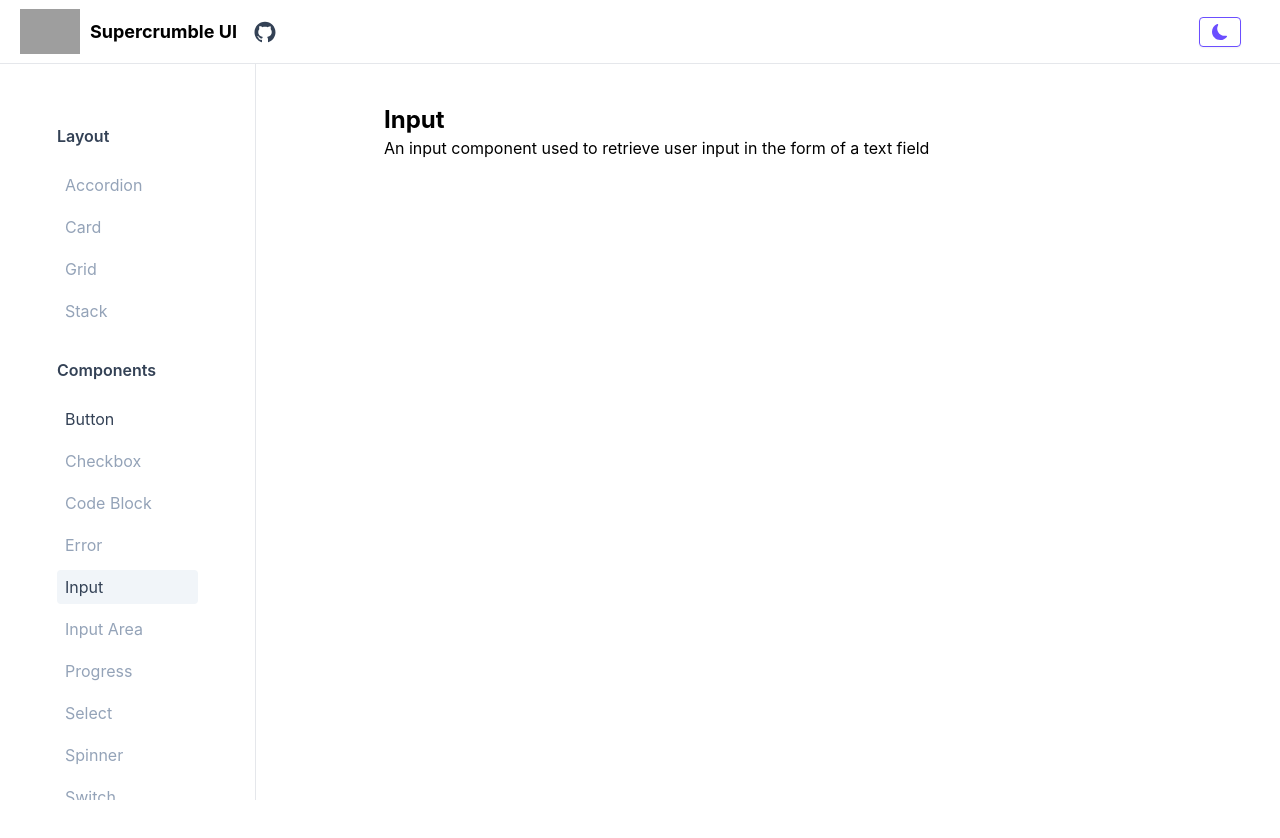
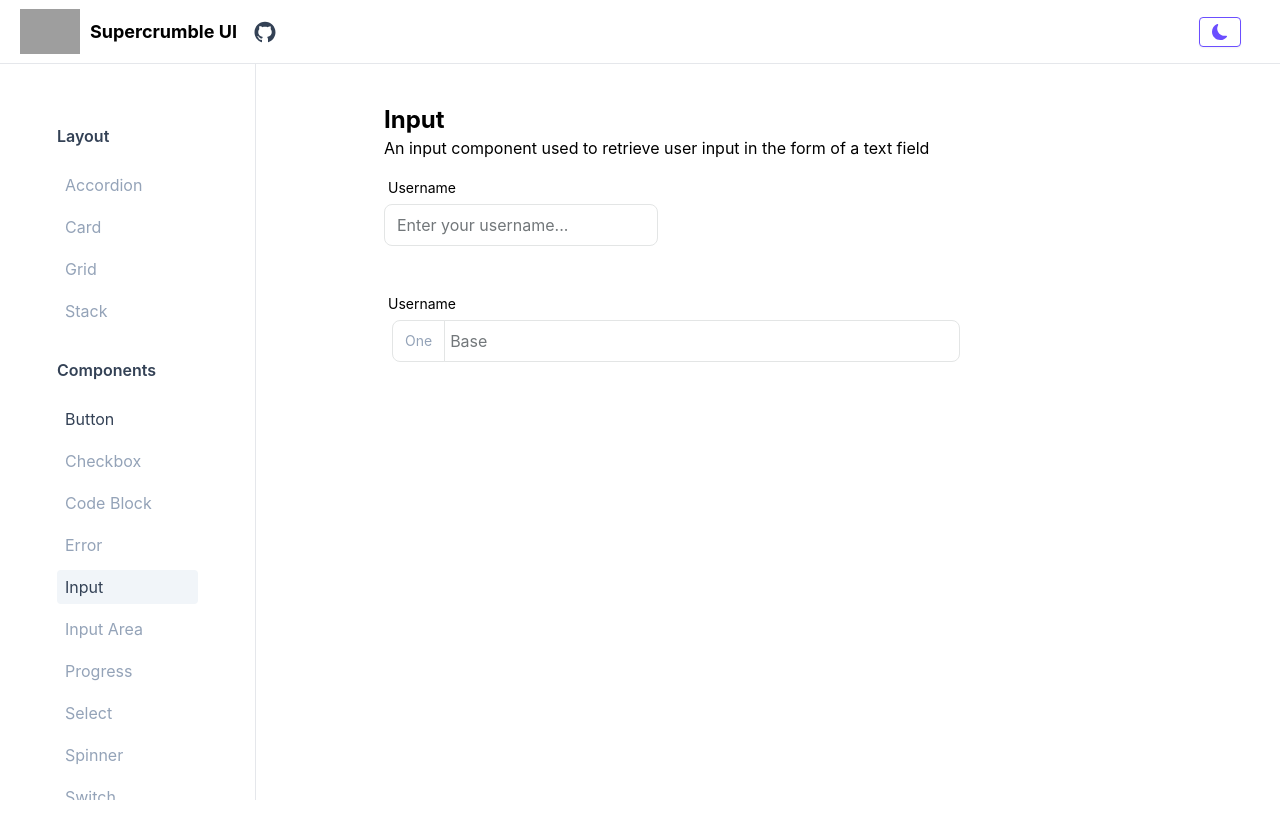
Before and after one commit to elijahnikov/ui, a Next.js app: page /input in a window 1280 px wide. Shown: the top 838 px of the page. Built offline with nearby package versions, Linux system fonts and the light colour scheme; grey boxes are pictures that could not be loaded; a web font is replaced by a local one.

Commit message:
working on input component, allowing users to add prefix and suffix

```diff
--- a/src/components/ui/Input/Input.tsx
+++ b/src/components/ui/Input/Input.tsx
@@ -1,18 +1,14 @@
 import { cva, VariantProps } from "class-variance-authority";
 import React from "react";
 import { InputHTMLAttributes } from "react";
+import { IconType } from "react-icons";
 
-const input = cva(
-    [
-        "py-2 px-3",
-        "rounded-lg",
-        "border-gray-200 border-[1px] dark:border-gray-800",
-    ],
-    {
+const input = cva(["py-2 px-3", "rounded-lg", "border-[1px]"], {
     variants: {
         intent: {
             default: [
-                    "placeholder-gray-400 text-black dark:bg-black dark:text-white",
+                "placeholder-ink-lighter text-black border-sky-light focus:outline-primary-base",
+                "dark:placeholder-sky-dark dark:bg-black dark:border-ink-dark dark:text-white",
             ],
         },
         size: {
@@ -24,7 +20,13 @@ const input = cva(
             true: "w-[100%]",
         },
         disabled: {
-                true: "placeholder-gray-400 dark:placeholder-gray-600 cursor-not-allowed pointer-events-none",
+            true: [
+                "placeholder-sky-base text-sky-dark border-sky-lighter bg-sky-lightest cursor-not-allowed pointer-events-none",
+                "dark:placeholder:ink-base dark:text-ink-base dark:border-ink-dark dark:bg-ink-darker",
+            ],
+        },
+        error: {
+            true: "border-red-400 dark:border-red-400",
         },
     },
     compoundVariants: [
@@ -43,15 +45,23 @@ const input = cva(
         size: "base",
         intent: "default",
     },
-    }
-);
+});
 
 interface InputProps
-    extends Omit<InputHTMLAttributes<HTMLInputElement>, "disabled" | "size">,
+    extends Omit<
+            InputHTMLAttributes<HTMLInputElement>,
+            "disabled" | "size" | "error" | "prefix" | "suffix"
+        >,
         VariantProps<typeof input> {
     placeholder?: string;
     label?: string;
+    caption?: string;
+    error?: boolean;
+    errorText?: string;
     disabled?: boolean;
+    prefix?: IconType | string;
+    suffix?: IconType | string;
+    clearable?: boolean;
 }
 
 const Input = React.forwardRef<HTMLInputElement, InputProps>(
@@ -62,6 +72,10 @@ const Input = React.forwardRef<HTMLInputElement, InputProps>(
             className,
             size,
             disabled,
+            error,
+            errorText,
+            prefix: Prefix,
+            suffix: Suffix,
             placeholder,
             fullWidth,
             label,
@@ -70,6 +84,27 @@ const Input = React.forwardRef<HTMLInputElement, InputProps>(
         ref
     ) => {
         return (
+            <>
+                {label && (
+                    <div className="relative top-[-5px] ml-1">
+                        <label className="text-sm text-black dark:text-white">
+                            {label}
+                        </label>
+                    </div>
+                )}
+                <div
+                    className={`${
+                        (Prefix || Suffix) && "flex"
+                    } w-[100%] text-left`}
+                >
+                    {Prefix && (
+                        <div className="rounded-l-lg relative z-10 bg-white dark:bg-black left-2 border-[1px] border-sky-light dark:border-ink-dark border-r-[1px] py-2 px-3 text-sm">
+                            <p className="mt-[2px] text-slate-400">
+                                {(Prefix as IconType) && <Prefix />}
+                                {typeof Prefix === "string" && String(Prefix)}
+                            </p>
+                        </div>
+                    )}
                     <input
                         ref={ref}
                         disabled={disabled}
@@ -79,12 +114,15 @@ const Input = React.forwardRef<HTMLInputElement, InputProps>(
                             intent,
                             size,
                             disabled,
+                            error,
                             className,
                             fullWidth,
                         })}
                     >
                         {children}
                     </input>
+                </div>
+            </>
         );
     }
 );
--- a/src/pages/input.tsx
+++ b/src/pages/input.tsx
@@ -1,10 +1,14 @@
 import Layout from "@/components/common/Layout/Layout";
 import PageHeader from "@/components/common/PageHeader/PageHeader";
-import React from "react";
+import Input from "@/components/ui/Input/Input";
+import React, { useEffect, useState } from "react";
+import { Bs0Circle } from "react-icons/bs";
 
 interface InputPageProps {}
 
 const InputPage = ({}: InputPageProps) => {
+    const [value, setValue] = useState<string>("");
+
     return (
         <Layout title="Input - Supercrumble UI">
             <div className="mb-[40px]">
@@ -12,6 +16,22 @@ const InputPage = ({}: InputPageProps) => {
                     title="Input"
                     description="An input component used to retrieve user input in the form of a text field"
                 />
+                <div className="mt-[20px] h-[500px] block">
+                    <Input
+                        label="Username"
+                        placeholder="Enter your username..."
+                        size={"base"}
+                    />
+                    <div className="h-[50px]" />
+                    <Input
+                        label={"Username"}
+                        prefix={"One"}
+                        fullWidth
+                        placeholder="Base"
+                        size={"base"}
+                    />
+                </div>
+                {value}
             </div>
         </Layout>
     );
```
Lines whose indentation alone changed are shown as unchanged.
